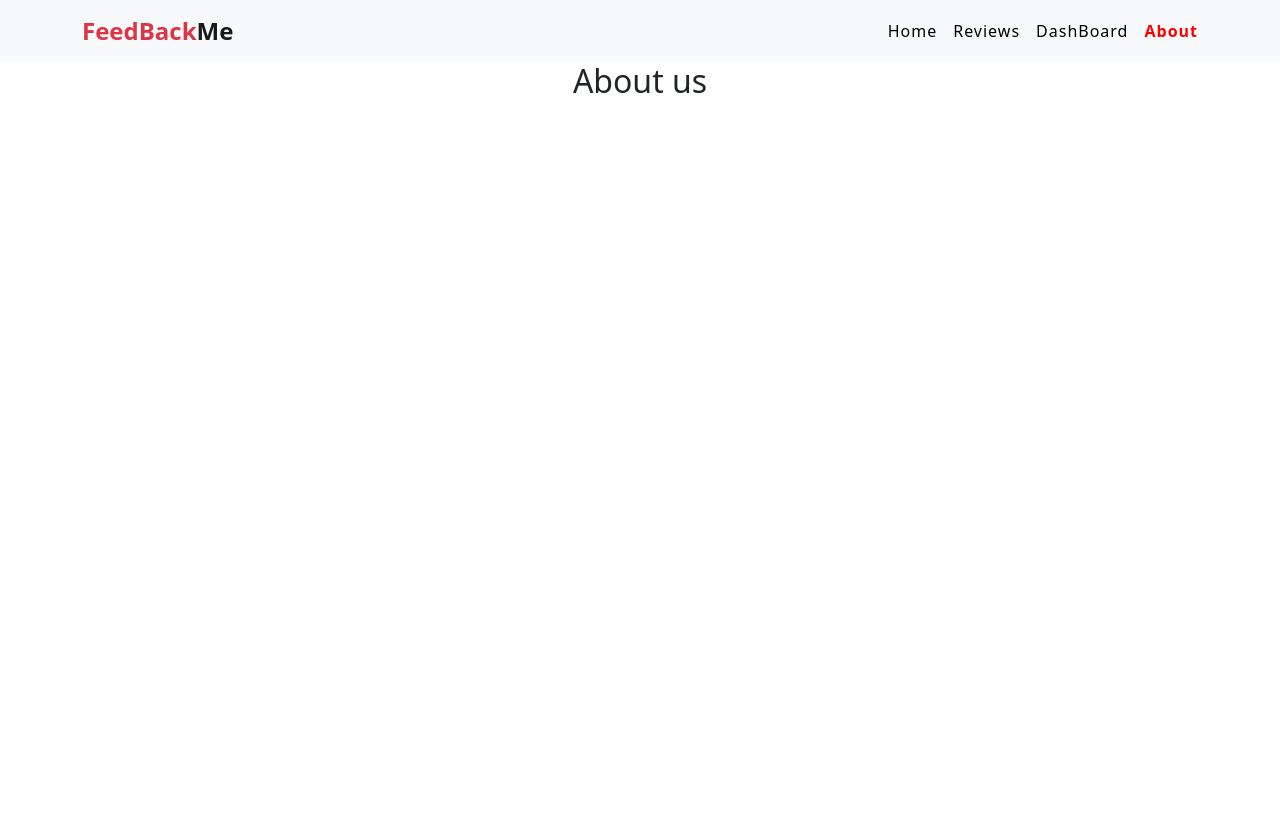
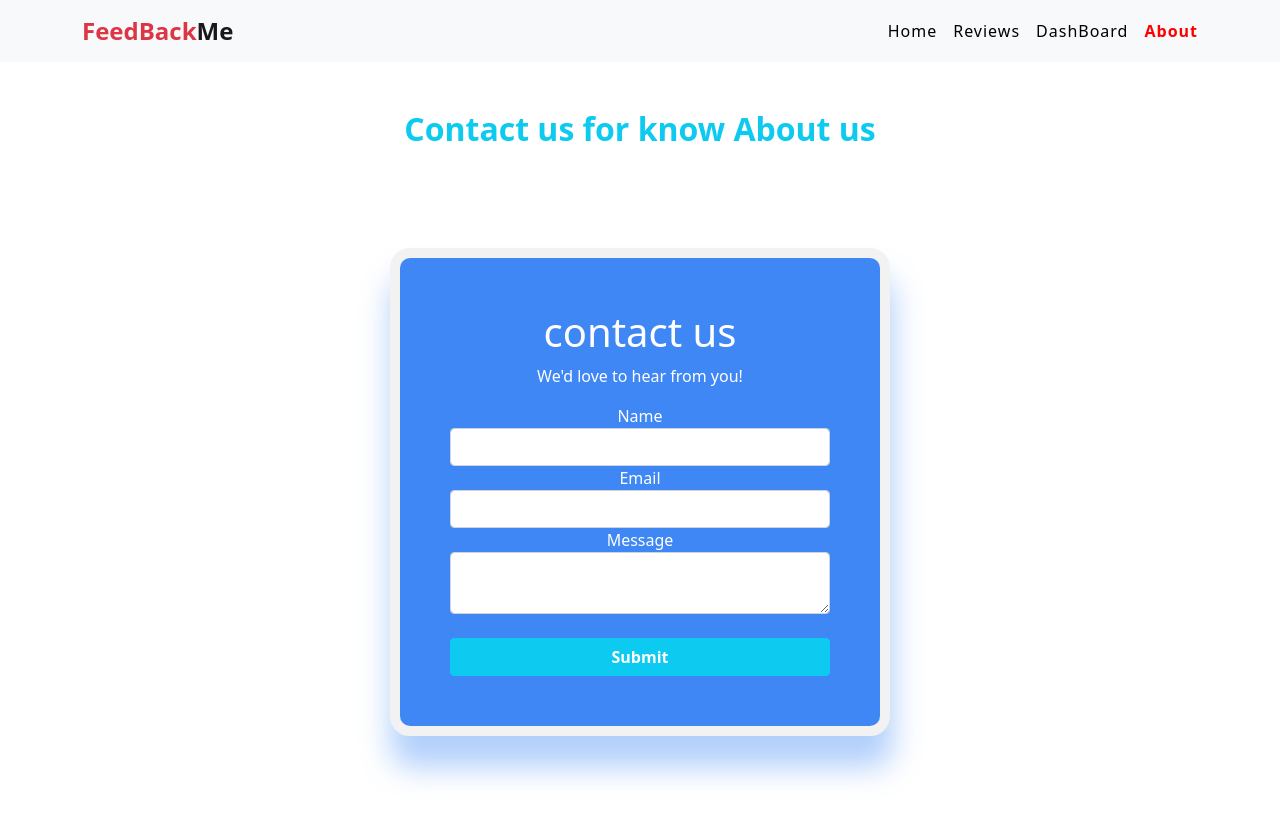
Before and after one commit to TEMPLAR-007/FeedBack-Me, a React (Create React App) app: page /about in a window 1280 px wide. Shown: the top 820 px of the page. Built offline with nearby package versions, Linux system fonts and the light colour scheme.

Commit message:
all tab functional

```diff
--- /dev/null
+++ b/src/components/About/About.css
@@ -0,0 +1,25 @@
+.form-box {
+    max-width: 500px;
+    margin: 100px auto;
+    padding: 50px;
+    background-color: #3F87F5;
+    color: white;
+    border: 10px solid #f2f2f2;
+    border-radius: 20px;
+    box-shadow: 2px 30px 30px 1px #3f88f567;
+}
+
+h1 {
+    font-size: 60px;
+    font-weight: 600;
+}
+
+h1,
+.from-p {
+    text-align: center;
+}
+
+input,
+textarea {
+    width: 100%;
+}
--- a/src/components/About/About.js
+++ b/src/components/About/About.js
@@ -1,10 +1,34 @@
 import React from 'react';
+import '../About/About.css'
 
 const About = () => {
     return (
         <div>
-            <h2>About us</h2>
+            <h2 className='mt-5 text-info fw-bold'>Contact us for know About us</h2>
+            <section className="container">
+                <div className="form-box">
+                    <h1>contact us</h1>
+                    <p className="from-p">We'd love to hear from you!</p>
+
+                    <div className="form-group">
+                        <label for="name">Name</label>
+                        <input className="form-control" id="name" type="text" name="Name" />
+                    </div>
+                    <div className="form-group">
+                        <label for="email">Email</label>
+                        <input className="form-control" id="email" type="email" name="Email" />
+                    </div>
+                    <div className="form-group">
+                        <label for="message">Message</label>
+                        <textarea className="form-control" id="message" name="Message"></textarea>
+                    </div>
+                    <br />
+                    <input className="btn btn-info text-white fw-bold" type="submit" value="Submit" />
+                </div>
+            </section>
+
         </div>
+
     );
 };
 
--- a/src/components/Home/Home.js
+++ b/src/components/Home/Home.js
@@ -8,15 +8,15 @@ const Home = () => {
 
     return (
         <div>
-            <div className='main-product'>
+            <div className='main-product mt-5'>
                 <div className='container'>
                     <div className='row gap-5'>
                         <div className='col-md-6'>
                             <div className='d-grid gap-3'>
                                 <div className='mt-5'>
-                                    <h1 className='text-warning'>Hero10</h1>
-                                    <h1 className='text-start text-danger mt-5'>Award-Winning Footage.
-                                        Unreal Savings</h1>
+                                    <h1 className='text-warning fs-1 fw-bolder font-monospace'>Hero<span className='text-danger'>10</span></h1>
+                                    <h2 className='text-start text-danger mt-5'>Award-Winning Footage.
+                                        Unreal Savings</h2>
                                     <h6 className='text-start'>HERO10 Black + Accessories Bundle
                                         Includes 1-year GoPro Subscription¹</h6>
                                     <h5 className='text-start'>Price: $399</h5>
@@ -36,7 +36,7 @@ const Home = () => {
             </div>
             <div className='review-section mt-5 mb-5'>
                 <div>
-                    <h1>Customer Reviews(3)</h1>
+                    <h1>Happy Customer</h1>
                     <div className="container">
                         <div className="row">
                             {
```
